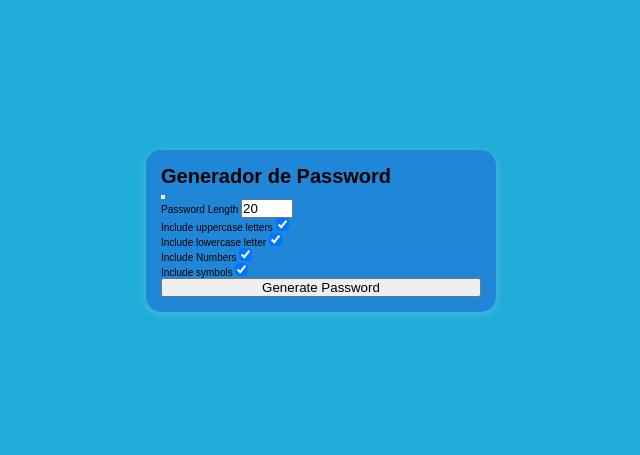
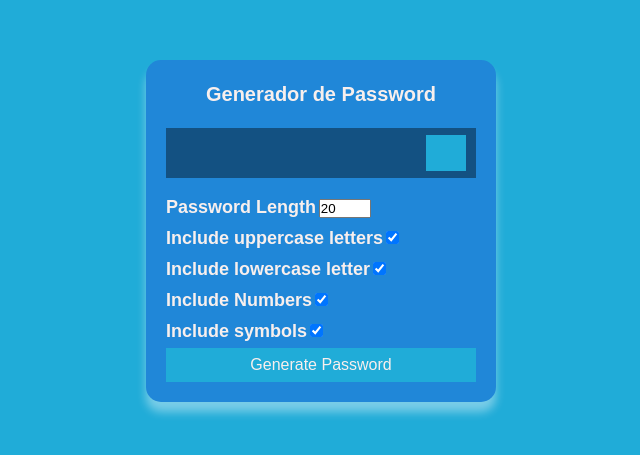
Before and after one commit to RicardoColladoRothschild/passwordGenerator.github.io, a plain HTML site: page index.html in a window 1280 px wide. Shown: the part 169-624 px from the top of the page, without its empty margins (319-959 px from the left). Drawn offline with Linux system fonts and the light colour scheme.

Commit message:
added style to the main container

```diff
--- a/style.css
+++ b/style.css
@@ -27,11 +27,66 @@ body{
     width:350px;
     height: auto;
     max-width: 100%;
-    padding:15px;
+    padding:20px;
     display:flex;
     flex-direction: column;
+    color:var(--lettersColor);
+    font-weight: bold;
+    line-height: 2.8rem;
     background-color: var(--backgroundStrong);
     border-radius: 15px;
-    box-shadow:0 2px 10px rgba(255,255,255,0.20);
+    box-shadow:0 10px 10px rgba(255,255,255,0.40);
 
 }
+
+.container h1{
+    text-align: center;
+    margin-bottom: 20px;
+
+}
+.result-container{
+    padding:12px 10px;
+    height: 50px;
+    width:100%;
+    gap:6px;
+    margin-bottom:15px;
+    background-color: rgba(0,0,0,0.4);
+    display:flex;
+    justify-content:flex-end;
+    align-items: center;
+    position:relative;
+    font-size:1.8rem;
+    letter-spacing: 1px;
+
+}
+.result-container #result{
+    word-wrap: break-word;
+    max-width: calc(100% - 40px);
+    overflow-y:scroll;
+    height: 100%;
+}
+#result::-webkit-scrollbar{
+    width:1rem;
+}
+.result-container .btn{
+
+    top:5px;
+    right:5px;
+    width:40px;
+    width:40px;
+    height: 36px;
+    font-size: 20px;
+}
+.container label{
+    font-size: 1.8rem;
+    margin-bottom: 5px ;
+
+}
+.btn{
+    border:none;
+    background-color: var(--backgroundBody);
+    color:var(--lettersColor);
+    font-size: 1.6rem;
+    padding:8px 12px;
+    cursor:pointer;
+}
```
